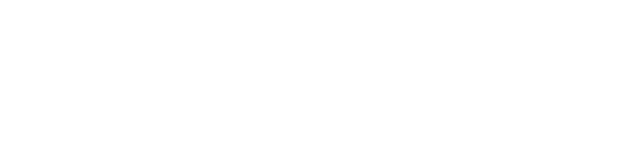
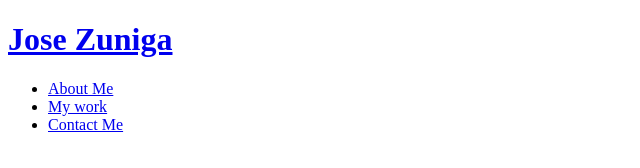
Before and after one commit to JoseZuniga01/Jose-Zuniga-Portfolio-Page, a plain HTML site: page index.html in a window 1280 px wide. Shown: the whole page, without its empty margins (0-640 px from the left). Drawn offline with Linux system fonts and the light colour scheme.

Commit message:
added my name, and navigation menu

```diff
--- a/index.html
+++ b/index.html
@@ -7,6 +7,25 @@
     <title>Document</title>
 </head>
 <body>
-
+        <!-- navigation -->
+        <header>
+            <h1>
+              <a href="/">Jose Zuniga</a>
+            </h1>
+            <nav>
+              <ul>
+                <li>
+                  <a href="#what-we-do">About Me</a>
+                </li>
+                <li>
+                  <a href="#what-you-do">My work</a>
+                </li>
+                <li>
+                  <a href="#your-trainers">Contact Me</a>
+                </li>
+              </ul>
+            </nav>
+          </header>
+          <!-- end navigation -->
 </body>
 </html>
```
